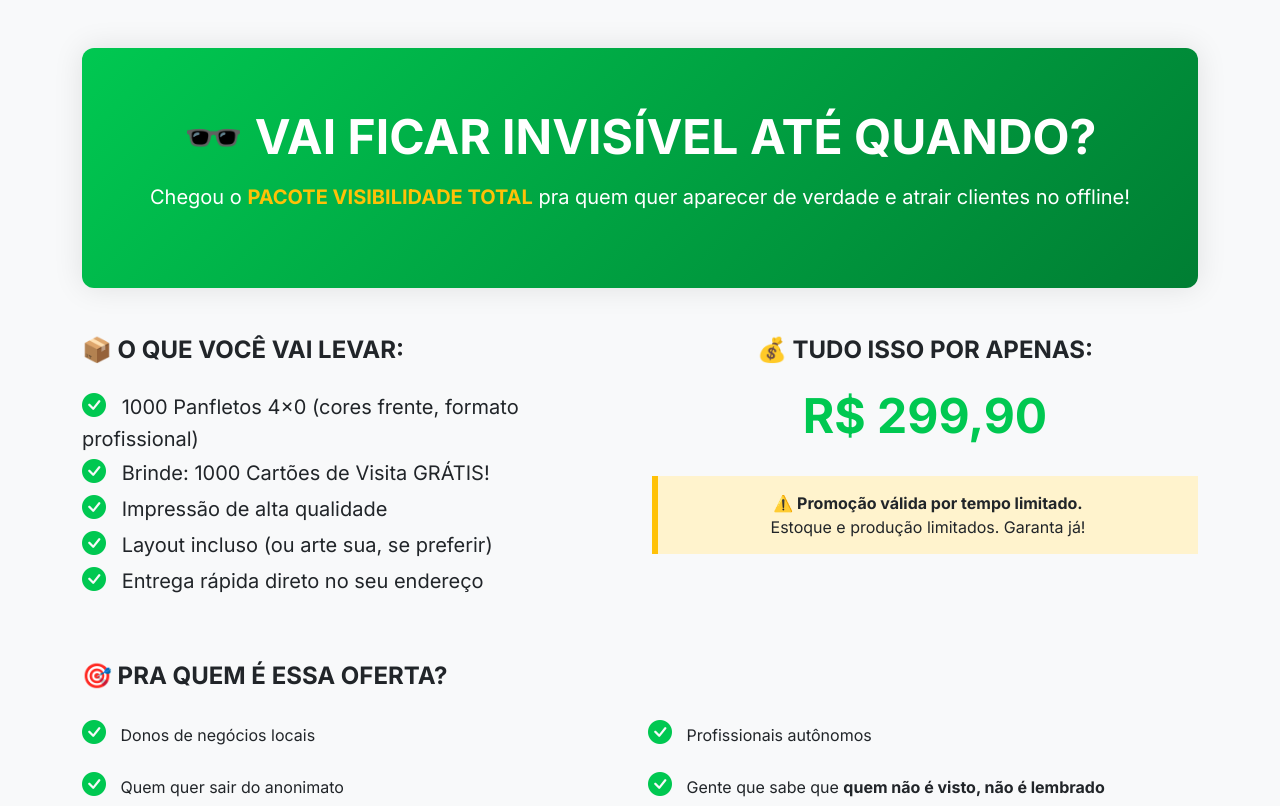
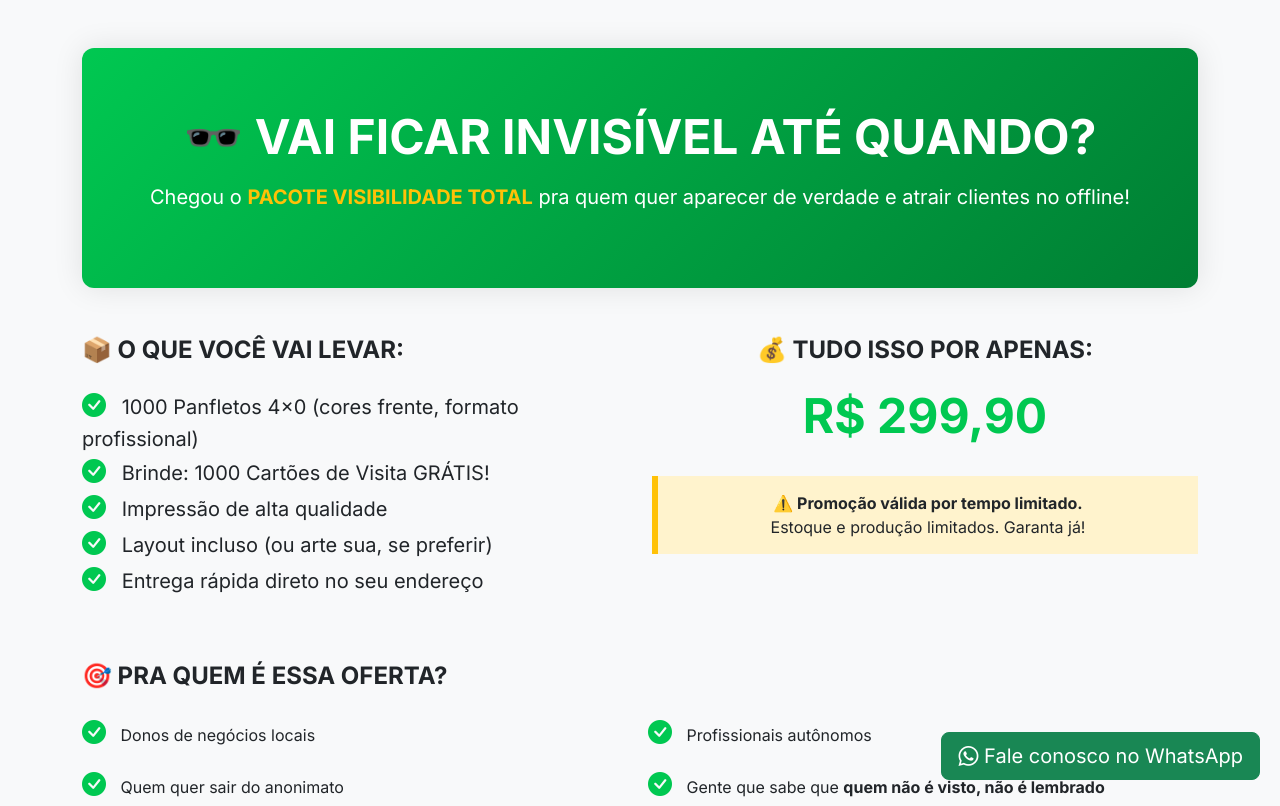
Before and after one commit to Rique071183/LandingPacotevisibilidade, a plain HTML site: page index.html in a window 1280 px wide. Shown: the top 806 px of the page. Drawn offline with nearby package versions, Linux system fonts and the light colour scheme.

Commit message:
Update index.html

```diff
--- a/index.html
+++ b/index.html
@@ -20,10 +20,9 @@
       box-shadow: 0 0 30px rgba(0,0,0,0.1);
     }
     .highlight {
-  color: #ffc107; /* amarelo (padrão Bootstrap) */
-  font-weight: 700;
-}
-
+      color: #ffc107;
+      font-weight: 700;
+    }
     .price-tag {
       font-size: 3rem;
       color: #00c851;
@@ -48,8 +47,14 @@
       padding: 15px;
       margin-bottom: 30px;
     }
+    .whatsapp-button {
+      position: fixed;
+      bottom: 20px;
+      right: 20px;
+      z-index: 1000;
+    }
   </style>
- <!-- Meta Pixel Code -->
+<!-- Meta Pixel Code -->
 <script>
 !function(f,b,e,v,n,t,s)
 {if(f.fbq)return;n=f.fbq=function(){n.callMethod?
@@ -63,10 +68,8 @@ fbq('init', '703276152414102');
 fbq('track', 'PageView');
 </script>
 <noscript><img height="1" width="1" style="display:none"
-src="https://www.facebook.com/tr?id=703276152414102&ev=PageView&noscript=1"
-/></noscript>
+src="https://www.facebook.com/tr?id=703276152414102&ev=PageView&noscript=1"/></noscript>
 <!-- End Meta Pixel Code -->
-
 </head>
 <body>
 
@@ -109,7 +112,6 @@ src="https://www.facebook.com/tr?id=703276152414102&ev=PageView&noscript=1"
 
   <div class="text-center mb-5">
     <h2 class="fw-bold mb-3">👇 GARANTA SEU PACOTE AGORA MESMO:</h2>
-
     <form class="mx-auto" style="max-width: 500px;" action="https://script.google.com/macros/s/AKfycbwl3EHYGkGtrBOC4Vqwaz_yG7eXhf3_LTOdfvhNMztt9WaTA4IOq-iO4lubHSJmpm1h/exec" method="post">
       <div class="mb-3 text-start">
         <label for="nome" class="form-label fw-semibold">Nome:</label>
@@ -133,6 +135,10 @@ src="https://www.facebook.com/tr?id=703276152414102&ev=PageView&noscript=1"
   </div>
 </div>
 
+<a href="https://wa.me/5537998030780?text=Oi!%20%F0%9F%91%8B%20Quero%20saber%20mais%20sobre%20o%20Pacote%20Visibilidade%20Total%20com%20os%201000%20panfletos%20%2B%201000%20cart%C3%B5es.%20Pode%20me%20passar%20os%20detalhes%3F%20%F0%9F%99%82%0A" target="_blank" class="btn btn-success btn-lg whatsapp-button">
+  <i class="bi bi-whatsapp"></i> Fale conosco no WhatsApp
+</a>
+
 <!-- Bootstrap icons (opcional para os ícones usados) -->
 <link rel="stylesheet" href="https://cdn.jsdelivr.net/npm/bootstrap-icons@1.10.5/font/bootstrap-icons.css">
 <script src="https://cdn.jsdelivr.net/npm/bootstrap@5.3.3/dist/js/bootstrap.bundle.min.js"></script>
```
